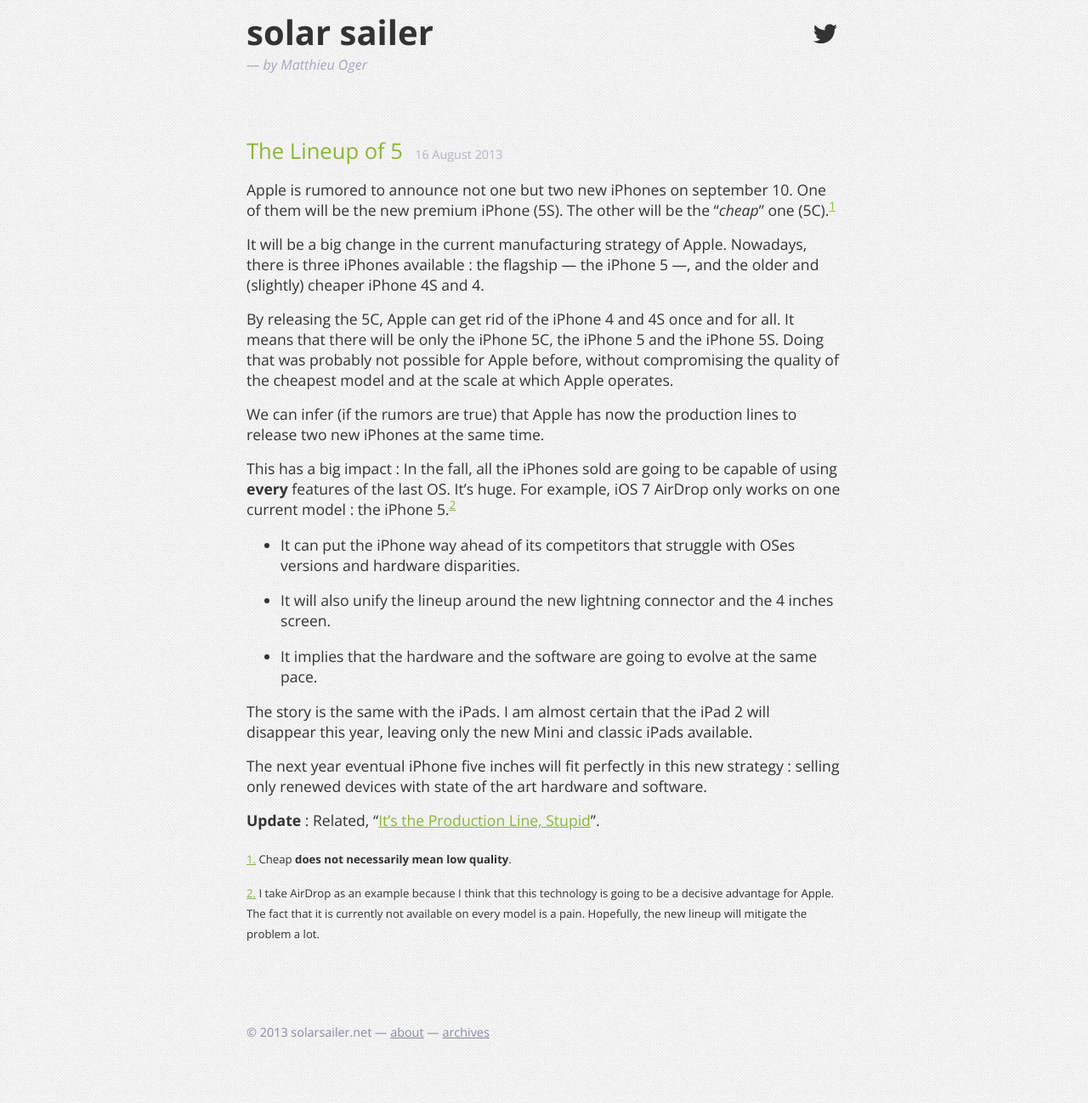
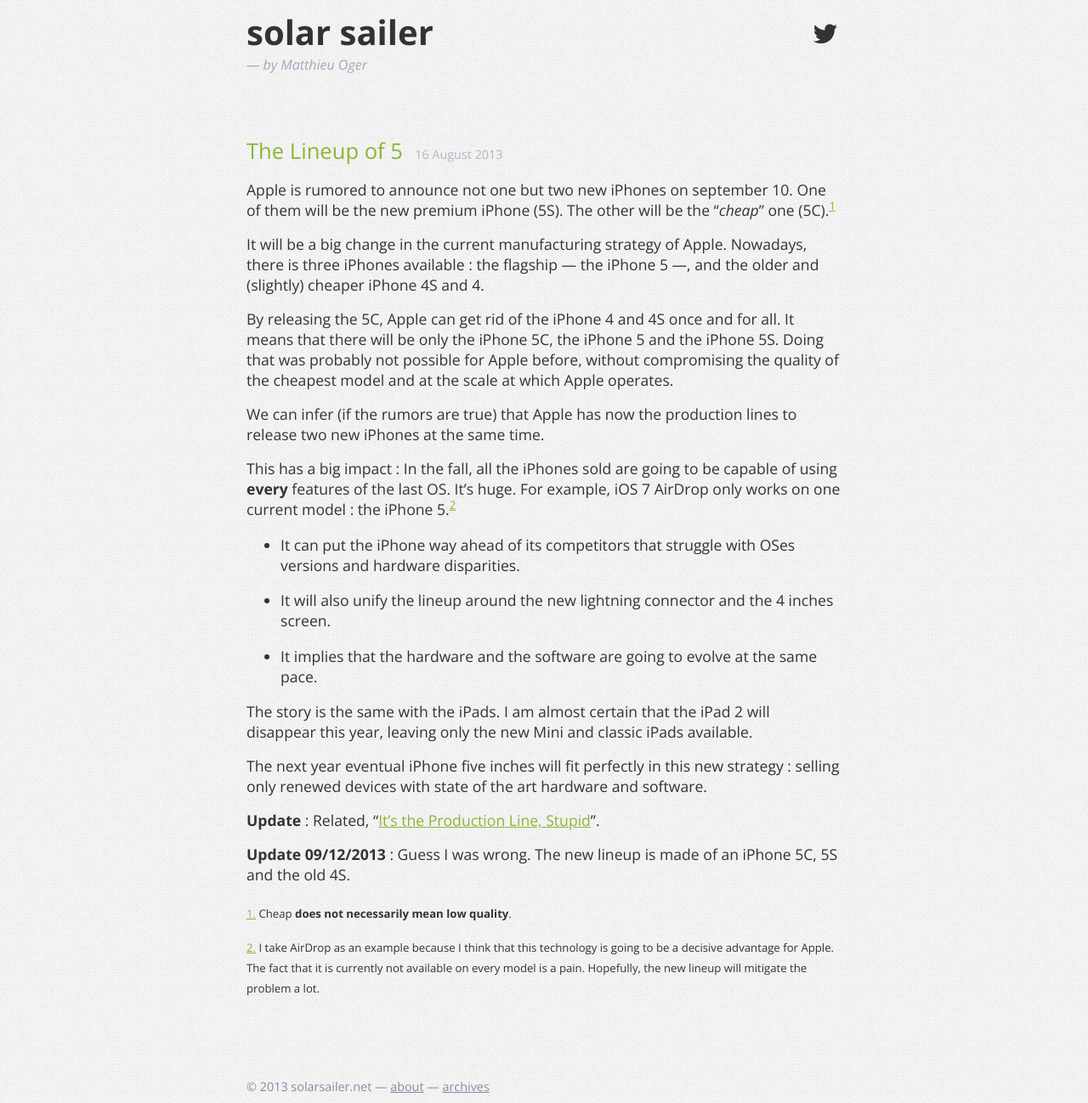
Before and after one commit to solarsailer/matthieuoger.com, a Jekyll site: the page built from _posts/2013-08-16-the-lineup-of-5.md, in a window 1280 px wide. Shown: the whole page at 85% size. Built offline with Jekyll 4.4.1, drawn with Linux system fonts in a browser that asks for light colours; Markdown is read by kramdown in place of the engine named in the settings; comment, search, counter and statistics services are not loaded.

Commit message:
Update post

```diff
--- a/_posts/2013-08-16-the-lineup-of-5.md
+++ b/_posts/2013-08-16-the-lineup-of-5.md
@@ -25,6 +25,8 @@
 
 **Update** : Related, "[It’s the Production Line, Stupid](http://furbo.org/2013/08/15/its-the-production-line-stupid/)".
 
+**Update 09/12/2013** : Guess I was wrong. The new lineup is made of an iPhone 5C, 5S and the old 4S.
+
 <sub><a id="fn:1" href="#fn:1">1.</a> Cheap **does not necessarily mean low quality**.</sub>
 
 <sub><a id="fn:2" href="#fn:2">2.</a> I take AirDrop as an example because I think that this technology is going to be a decisive advantage for Apple. The fact that it is currently not available on every model is a pain. Hopefully, the new lineup will mitigate the problem a lot.</sub>
```
